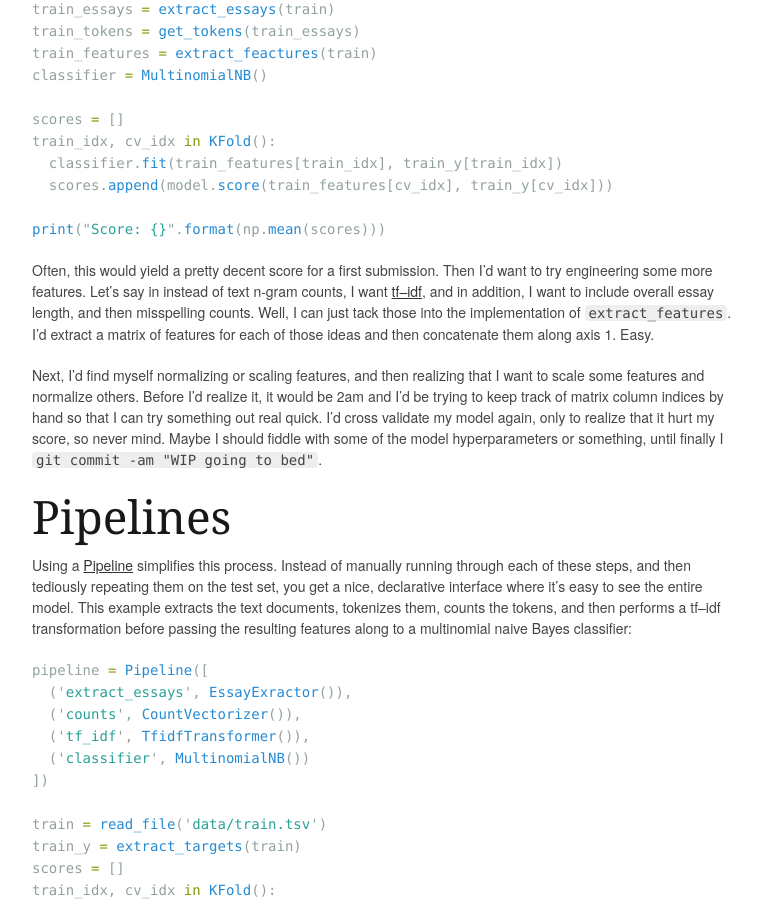
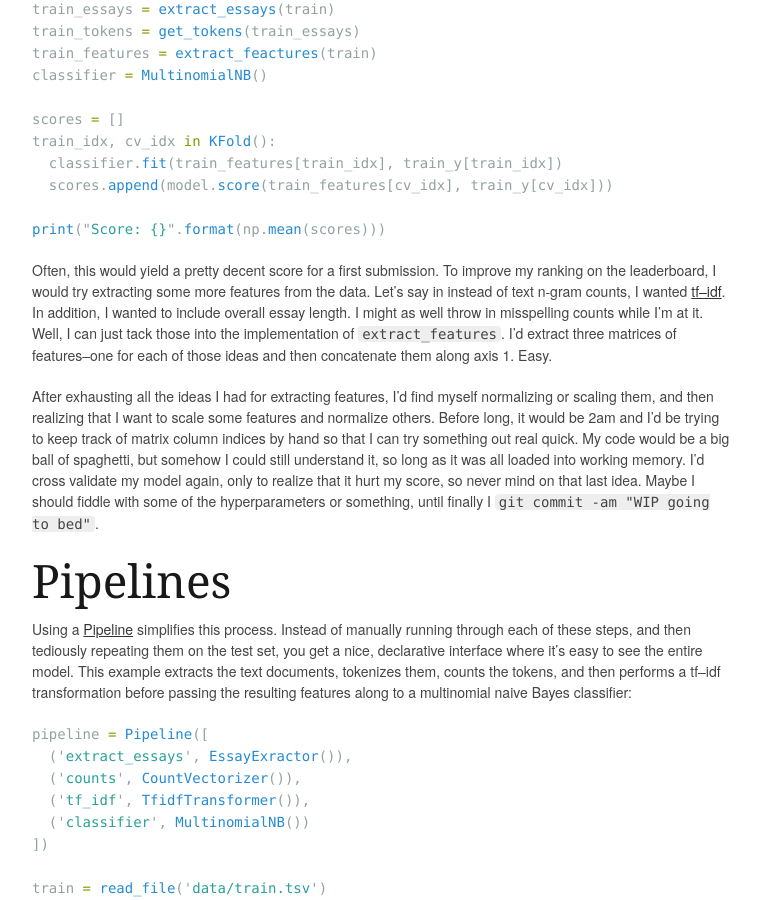
Before and after one commit to zacstewart/zacstewart.github.io, a Jekyll site: the page built from _posts/2014-08-05-pipelines-of-featureunions-of-pipelines.md, in a window 1280 px wide and 900 px high, scrolled down 456 px. Shown: the whole window, without its empty margins (378-1138 px from the left). Built offline with Jekyll 4.4.1, drawn with Linux system fonts in a browser that asks for light colours; Markdown is read by kramdown in place of the engine named in the settings; comment, search, counter and statistics services are not loaded; some of the changed text lies outside the part shown.

Commit message:
Clarify some ideas

````diff
--- a/_posts/2014-08-05-pipelines-of-featureunions-of-pipelines.md
+++ b/_posts/2014-08-05-pipelines-of-featureunions-of-pipelines.md
@@ -24,9 +24,9 @@ train_idx, cv_idx in KFold():
 print("Score: {}".format(np.mean(scores)))
 ```
 
-Often, this would yield a pretty decent score for a first submission. Then I'd want to try engineering some more features. Let's say in instead of text n-gram counts, I want [tf–idf][1], and in addition, I want to include overall essay length, and then misspelling counts. Well, I can just tack those into the implementation of `extract_features`. I'd extract a matrix of features for each of those ideas and then concatenate them along axis 1. Easy.
+Often, this would yield a pretty decent score for a first submission. To improve my ranking on the leaderboard, I would try extracting some more features from the data. Let's say in instead of text n-gram counts, I wanted [tf–idf][tfidf]. In addition, I wanted to include overall essay length. I might as well throw in misspelling counts while I'm at it. Well, I can just tack those into the implementation of `extract_features`. I'd extract three matrices of features–one for each of those ideas and then concatenate them along axis 1. Easy.
 
-Next, I'd find myself normalizing or scaling features, and then realizing that I want to scale some features and normalize others. Before I'd realize it, it would be 2am and I'd be trying to keep track of matrix column indices by hand so that I can try something out real quick. I'd cross validate my model again, only to realize that it hurt my score, so never mind. Maybe I should fiddle with some of the model hyperparameters or something, until finally I `git commit -am "WIP going to bed"`.
+After exhausting all the ideas I had for extracting features, I'd find myself normalizing or scaling them, and then realizing that I want to scale some features and normalize others. Before long, it would be 2am and I'd be trying to keep track of matrix column indices by hand so that I can try something out real quick. My code would be a big ball of spaghetti, but somehow I could still understand it, so long as it was all loaded into working memory. I'd cross validate my model again, only to realize that it hurt my score, so never mind on that last idea. Maybe I should fiddle with some of the hyperparameters or something, until finally I `git commit -am "WIP going to bed"`.
 
 # Pipelines
 
@@ -127,7 +127,9 @@ pipeline = Pipeline([
 
 Many of the steps in the previous examples include transformers that don't come with scikit-learn. The ColumnExtractor, DenseTransformer, and ModelTransformer, to name a few, are all custom transformers that I wrote. A transformer is just an object that responds to `fit`, `transform`, and `fit_transform`. This includes built-in transformers (like MinMaxScaler), Pipelines, FeatureUnions, and of course, plain old Python objects that implement those methods. Inheriting from TransformerMixin is not required, but helps to communicate intent, and gets you `fit_transform` for free.
 
-Sometimes these transformers are very simple, like HourOfDayTransformer, which just extracts the hour components out of a vector of datetime objects. In this case, the transformer is "stateless" (it doesn't need to be fitted) and `fit` is a no-op:
+A transformer can be thought of as a data in, data out black box. Generally, they accept a matrix as input and return a matrix of the shame shape as output. That makes it easy to reorder and remix them at will. However, I often use [Pandas][pandas] DataFrames, and expect one as input to a transformer. For example, the ColumnExtractor is for extracting columns from a DataFrame.
+
+Sometimes transformers are very simple, like HourOfDayTransformer, which just extracts the hour components out of a vector of datetime objects. Such transformers are "stateless"–they don't need to be fitted, so `fit` is a no-op:
 
 ```python
 class HourOfDayTransformer(TransformerMixin):
````
Also changed, not shown: other parts of _posts/2014-08-05-pipelines-of-featureunions-of-pipelines.md (+4 -2 lines).
